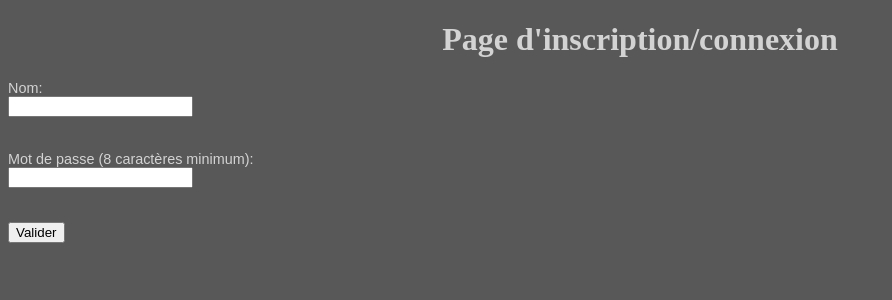
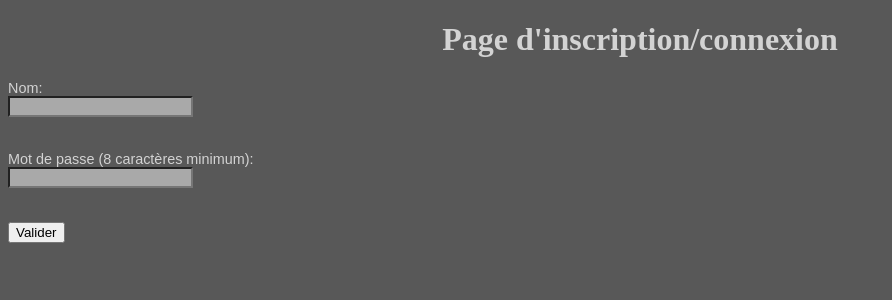
Before and after one commit to BrognietGeoffrey/DevWeb-III---Projet, a Flask app: page /connexion in a window 1280 px wide. Shown: the top 300 px of the page, without its empty margins (0-892 px from the left). Run offline with Flask 2, Linux system fonts and the light colour scheme.

Commit message:
Update css

```diff
--- a/Flask/static/css/connexion.css
+++ b/Flask/static/css/connexion.css
@@ -16,3 +16,8 @@ input[type='submit'],
 label {
     margin-top: 1rem;
 }
+
+input[type="text"], input[type="password"] {
+    color: AliceBlue;
+    background: darkgrey;
+}
```
